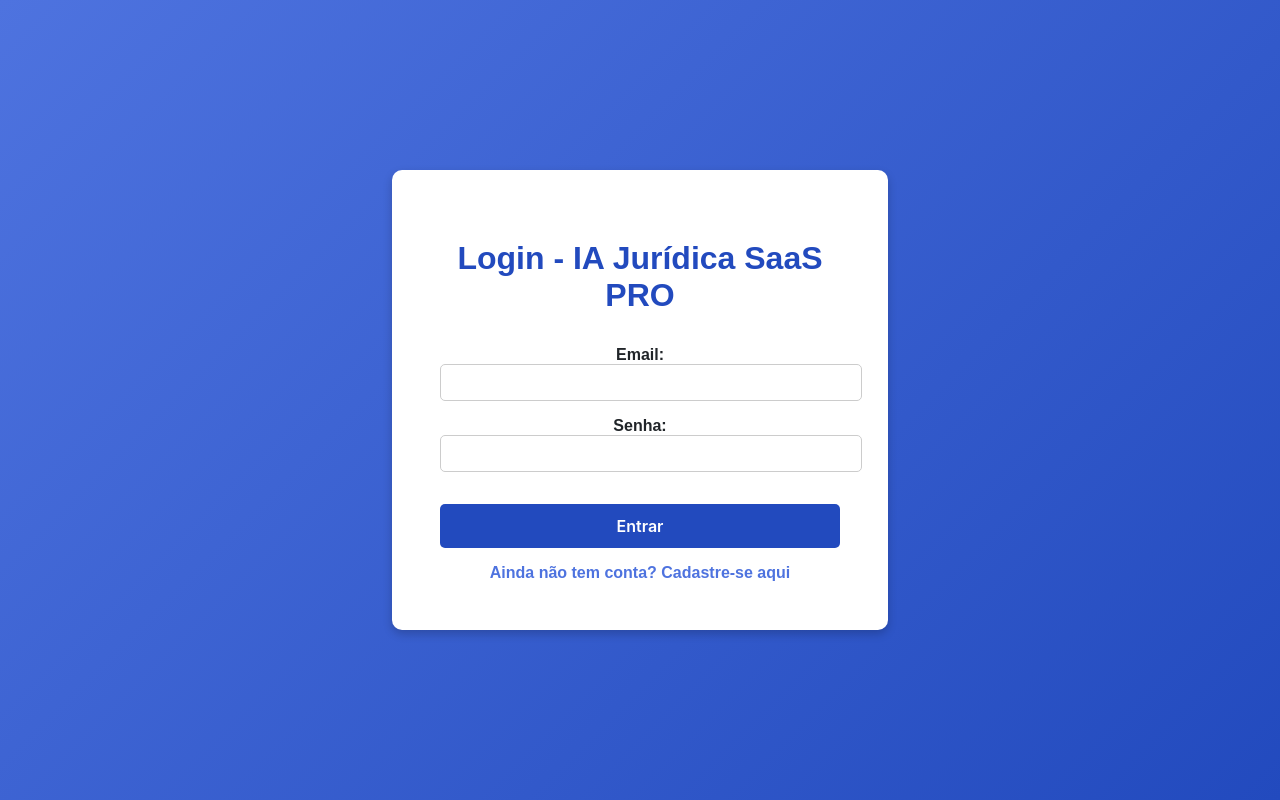
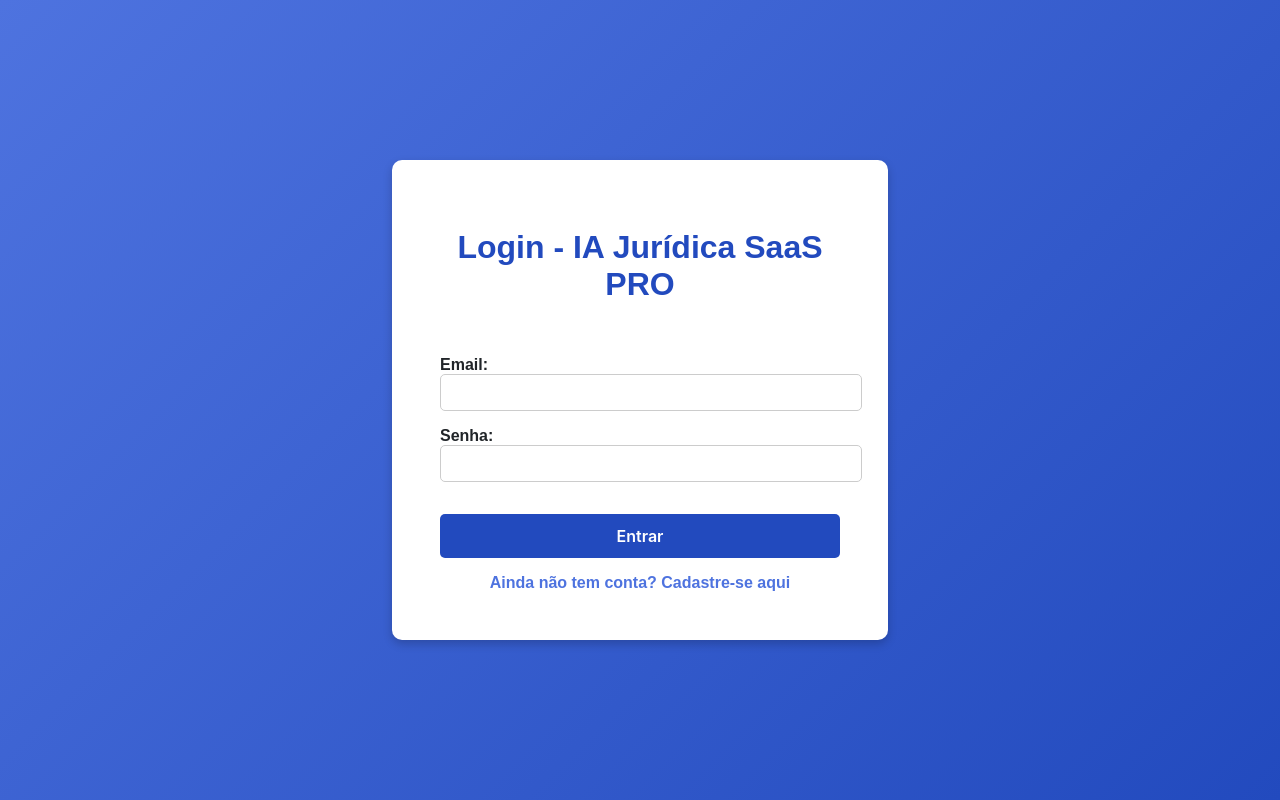
Before and after one commit to aijuridica/ia-juridica-saas-pro, a Next.js app in the folder frontend/: page /login in a window 1280 px wide. Built offline with nearby package versions, Linux system fonts and the light colour scheme.

Commit message:
Update login.js

```diff
--- a/frontend/pages/login.js
+++ b/frontend/pages/login.js
@@ -28,10 +28,13 @@ export default function Login() {
         boxShadow: '0 4px 10px rgba(0, 0, 0, 0.2)',
         width: '400px',
         textAlign: 'center',
+        display: 'flex',
+        flexDirection: 'column',
+        alignItems: 'center',
     }}>
         <h1 style={{ color: '#224ABE' }}>Login - IA Jurídica SaaS PRO</h1>
-        <form onSubmit={handleLogin} style={{ marginTop: '2rem' }}>
-            <div style={{ marginBottom: '1rem' }}>
+        <form onSubmit={handleLogin} style={{ marginTop: '2rem', width: '100%' }}>
+            <div style={{ marginBottom: '1rem', textAlign: 'left' }}>
                 <label style={{ fontWeight: '600' }}>Email:</label><br />
                 <input
                     type="email"
@@ -47,7 +50,7 @@ export default function Login() {
                 />
             </div>
 
-            <div style={{ marginBottom: '1rem' }}>
+            <div style={{ marginBottom: '1rem', textAlign: 'left' }}>
                 <label style={{ fontWeight: '600' }}>Senha:</label><br />
                 <input
                     type="password"
```
